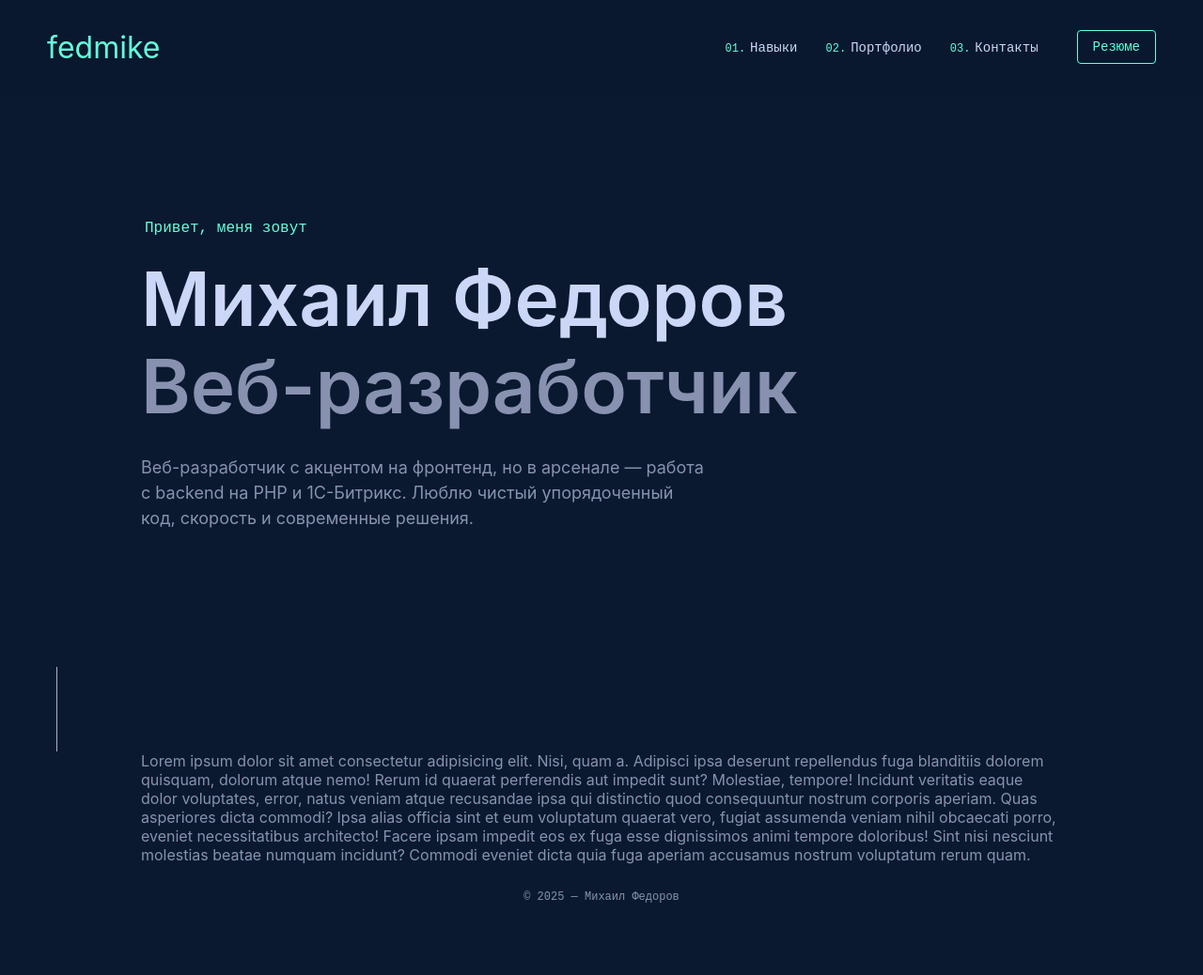
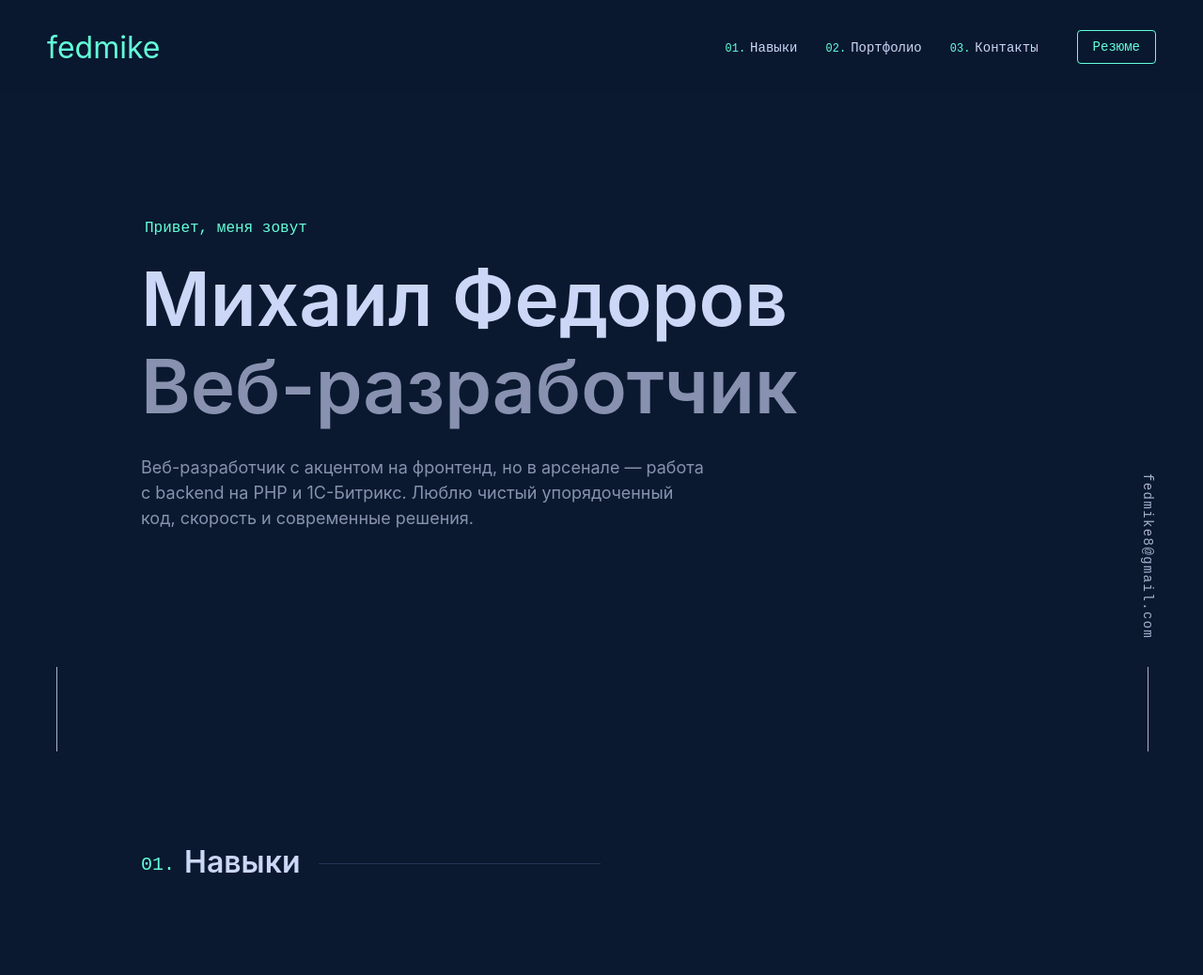
Before and after one commit to FedMike/portfolio_v2.0, a website: page src/html/index.html in a window 1280 px wide. Shown: the top 1038 px of the page at 94% size. Before the commit the page ends 990 px from the top, so only its background shows below. Drawn offline with nearby package versions, Linux system fonts and the light colour scheme; files that its build step writes are made by us from their sources; a web font is replaced by a local one.

Commit message:
side elements done

```diff
--- a/src/html/blocks/left-side.html
+++ b/src/html/blocks/left-side.html
@@ -1,21 +1,21 @@
 <div class="left-side">
     <ul class="left-side__socials">
         <li class="left-side__socials-item">
-            <a href="#!">
+            <a href="https://github.com/FedMike" target="_blank">
                 <svg class="icon icon--github">
                     <use href="./img/svgsprite/sprite.symbol.svg#github"></use>
                 </svg>
             </a>
         </li>
         <li class="left-side__socials-item">
-            <a href="#!">
+            <a href="https://t.me/fedm1ke" target="_blank">
                 <svg class="icon icon--telegram">
                     <use href="./img/svgsprite/sprite.symbol.svg#telegram"></use>
                 </svg>
             </a>
         </li>
         <li class="left-side__socials-item">
-            <a href="#!">
+            <a href="https://wa.me/89324352346" target="_blank">
                 <svg class="icon icon--whatsapp">
                     <use href="./img/svgsprite/sprite.symbol.svg#whatsapp"></use>
                 </svg>
--- a/src/html/blocks/right-side.html
+++ b/src/html/blocks/right-side.html
@@ -1,3 +1,5 @@
 <div class="right-side">
-
+    <div class="right-side__email">
+        <a href="mailto:fedmike8@gmail.com">fedmike8@gmail.com</a>
+    </div>
 </div>
--- /dev/null
+++ b/src/html/blocks/skills.html
@@ -0,0 +1,6 @@
+<section class="skills">
+    <div class="container">
+        <h2 class="numbered-heading">Навыки</h2>
+        <div class="skills__list">
+        </div>
+</section>
--- a/src/html/index.html
+++ b/src/html/index.html
@@ -18,22 +18,7 @@
 	@@include('blocks/right-side.html')
 	<main class="">
 		@@include('blocks/hero.html')
-		<section class="font-100">
-			<div class="container">
-				Lorem ipsum dolor sit amet consectetur adipisicing elit. Nisi, quam a. Adipisci ipsa deserunt
-				repellendus
-				fuga blanditiis dolorem quisquam, dolorum atque nemo! Rerum id quaerat perferendis aut impedit sunt?
-				Molestiae, tempore! Incidunt veritatis eaque dolor voluptates, error, natus veniam atque recusandae ipsa
-				qui
-				distinctio quod consequuntur nostrum corporis aperiam. Quas asperiores dicta commodi? Ipsa alias officia
-				sint et eum voluptatum quaerat vero, fugiat assumenda veniam nihil obcaecati porro, eveniet
-				necessitatibus
-				architecto! Facere ipsam impedit eos ex fuga esse dignissimos animi tempore doloribus! Sint nisi
-				nesciunt
-				molestias beatae numquam incidunt? Commodi eveniet dicta quia fuga aperiam accusamus nostrum voluptatum
-				rerum quam.
-			</div>
-		</section>
+		@@include('blocks/skills.html')
 	</main>
 	@@include('blocks/footer.html')
 	<script src="./js/index.bundle.js"></script>
--- a/src/scss/base/_fontsAutoGen.scss
+++ b/src/scss/base/_fontsAutoGen.scss
@@ -3,13 +3,6 @@
 	font-display: swap;
 	src: url("../fonts/FiraMono-Bold.woff2") format("woff2"), url("../fonts/FiraMono-Bold.woff") format("woff");
 	font-weight: 700;
-	font-style: normal;
-}
-@font-face {
-	font-family: FiraMono;
-	font-display: swap;
-	src: url("../fonts/FiraMono-Regular.woff2") format("woff2"), url("../fonts/FiraMono-Regular.woff") format("woff");
-	font-weight: 400;
 	font-style: normal;
 }
 @font-face {
@@ -41,6 +34,13 @@
 	font-style: normal;
 }
 @font-face {
+	font-family: FiraMono;
+	font-display: swap;
+	src: url("../fonts/FiraMono-Regular.woff2") format("woff2"), url("../fonts/FiraMono-Regular.woff") format("woff");
+	font-weight: 400;
+	font-style: normal;
+}
+@font-face {
 	font-family: SFMono;
 	font-display: swap;
 	src: url("../fonts/SFMono-Bold.woff2") format("woff2"), url("../fonts/SFMono-Bold.woff") format("woff");
--- a/src/scss/blocks/_right-side.scss
+++ b/src/scss/blocks/_right-side.scss
@@ -0,0 +1,41 @@
+.right-side {
+    position: fixed;
+    bottom: 0px;
+    right: 40px;
+    left: auto;
+    z-index: 10;
+}
+
+.right-side__email {
+    display: flex;
+    flex-direction: column;
+    -webkit-box-align: center;
+    align-items: center;
+
+    a {
+        margin: 20px auto;
+        padding: 10px;
+        font-family: var(--font-accent);
+        font-size: 14px;
+        line-height: 18px;
+        letter-spacing: 0.1em;
+        -webkit-writing-mode: vertical-rl;
+        writing-mode: vertical-rl;
+        color: var(--light-slate);
+        transition: var(--transition);
+
+        &:hover {
+            transform: translateY(-3px);
+            color: var(--green);
+        }
+    }
+
+    &::after {
+        content: "";
+        display: block;
+        width: 1px;
+        height: 90px;
+        margin: 0px auto;
+        background-color: var(--light-slate);
+    }
+}
--- /dev/null
+++ b/src/scss/blocks/_skills.scss
@@ -0,0 +1,9 @@
+.skills {
+    padding-top: 100px;
+    padding-bottom: 100px;
+
+    .container {
+    }
+    .skills__list {
+    }
+}
--- a/src/scss/blocks/_titles.scss
+++ b/src/scss/blocks/_titles.scss
@@ -4,6 +4,10 @@ h1 {
 	font-family: var(--font-accent);
 	font-size: clamp(14px, 5vw, 16px);
 	font-weight: 400;
+}
+
+h2 {
+	color: var(--lightest-slate);
 }
 
 h3 {
@@ -13,3 +17,37 @@ h3 {
 .heading-big {
 	font-size: clamp(40px, 8vw, 80px);
 }
+
+.numbered-heading {
+	display: flex;
+	-webkit-box-align: center;
+	align-items: center;
+	position: relative;
+	//width: 100%;
+	font-size: clamp(26px, 5vw, 32px);
+	white-space: nowrap;
+
+	&::before {
+		position: relative;
+		bottom: -3px;
+		height: 100%;
+		counter-increment: section 1;
+		content: "0" counter(section) ".";
+		margin-right: 10px;
+		color: var(--green);
+		font-family: var(--font-accent);
+		font-size: clamp(16px, 3vw, 20px);
+		font-weight: 400;
+	}
+
+	&:after {
+		content: "";
+		display: block;
+		position: relative;
+		bottom: -2px;
+		width: 300px;
+		height: 1px;
+		margin-left: 20px;
+		background-color: var(--lightest-navy);
+	}
+}
```
Also changed, not shown: src/img/svgicons/telegram — копия.svg (deleted).
